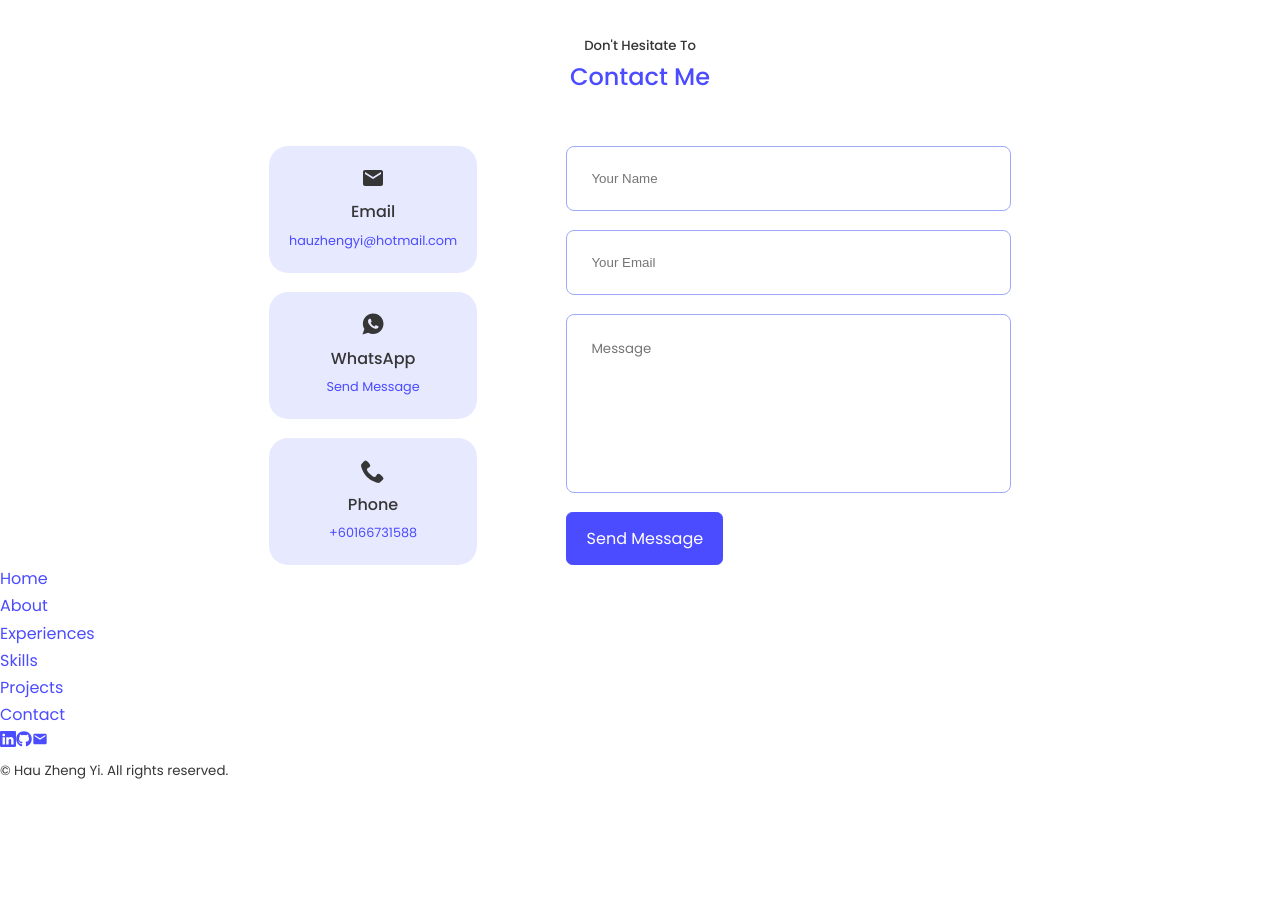
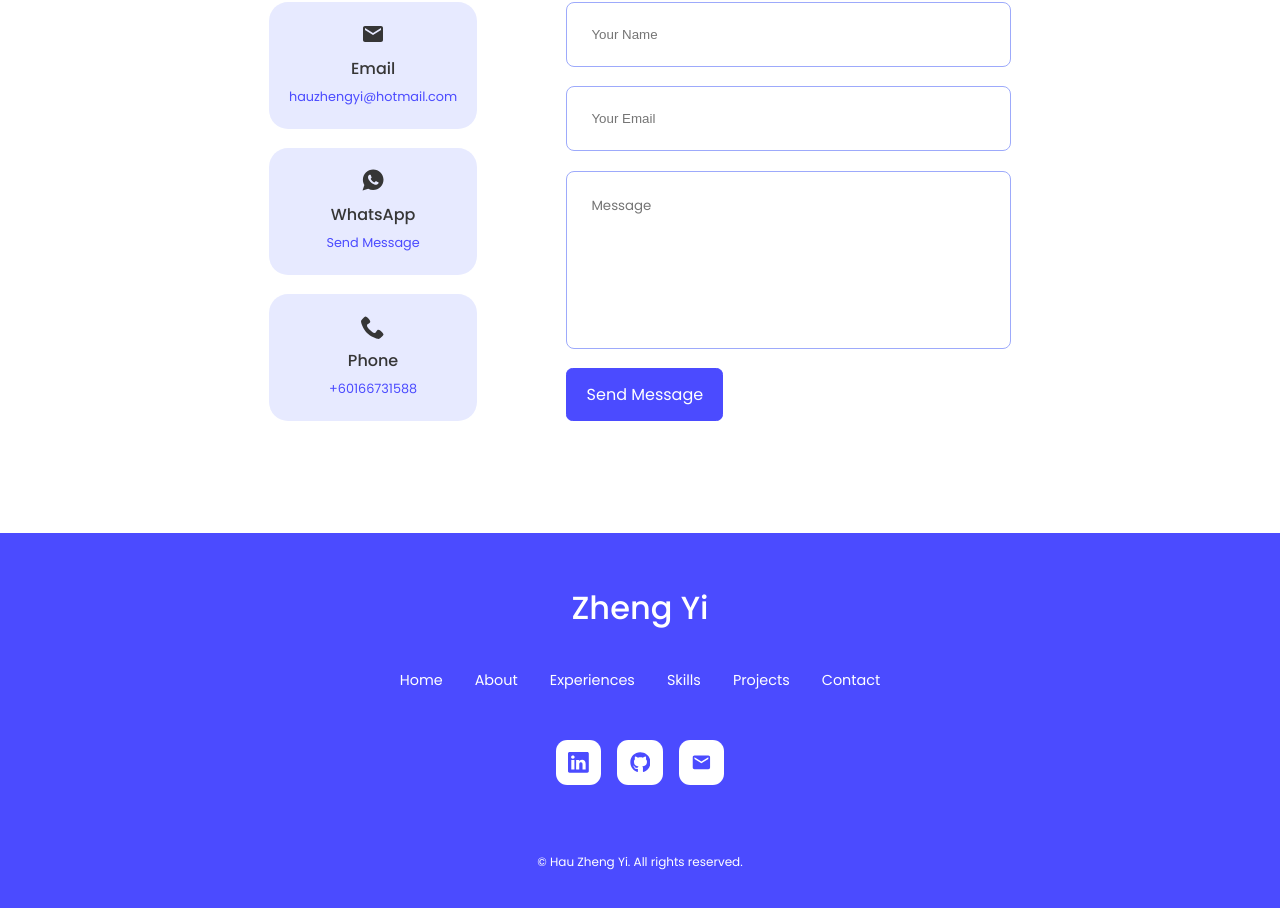
Before and after one commit to hauzhengyi/React-Portfolio, a React (Vite) app: page / in a window 1280 px wide. Shown: the part 4123-5031 px from the top of the page. Before the commit the page ends 4906 px from the top, so only its background shows below. Built offline with nearby package versions, Linux system fonts and the light colour scheme.

Commit message:
6 files modified

```diff
--- a/index.html
+++ b/index.html
@@ -4,7 +4,7 @@
     <meta charset="UTF-8" />
     <link rel="icon" type="image/svg+xml" href="/vite.svg" />
     <meta name="viewport" content="width=device-width, initial-scale=1.0" />
-    <title>Vite + React</title>
+    <title>Zheng Yi's Portfolio</title>
   </head>
   <body>
     <div id="root"></div>
--- a/src/components/contact/contact.css
+++ b/src/components/contact/contact.css
@@ -37,6 +37,7 @@ form {
   flex-direction: column;
   gap: 1.2rem;
   width: 100%;
+  max-width: 50rem;
 }
 
 input,
--- a/src/components/footer/Footer.jsx
+++ b/src/components/footer/Footer.jsx
@@ -7,7 +7,9 @@ import { MdEmail } from 'react-icons/md';
 function Footer() {
   return (
     <footer>
-      <a href="#" className="footer__logo"></a>
+      <a href="#" className="footer__logo">
+        Zheng Yi
+      </a>
       <ul className="permalinks">
         <li>
           <a href="#">Home</a>
--- a/src/components/footer/footer.css
+++ b/src/components/footer/footer.css
@@ -0,0 +1,77 @@
+footer {
+  background: var(--color-accent);
+  padding: 3rem 0;
+  margin-top: 7rem;
+  text-align: center;
+  font-size: 0.9rem;
+  color: var(--color-primary);
+}
+
+.footer__logo {
+  font-size: 2rem;
+  font-weight: 500;
+  margin-bottom: 2rem;
+  display: inline-block;
+}
+
+footer a {
+  color: var(--color-primary);
+}
+
+.permalinks {
+  display: flex;
+  flex-wrap: wrap;
+  justify-content: center;
+  gap: 2rem;
+  margin: 0 auto 3rem;
+}
+
+.footer__socials {
+  display: flex;
+  justify-content: center;
+  gap: 1rem;
+  margin-bottom: 4rem;
+}
+
+.footer__socials a {
+  background: var(--color-primary);
+  color: var(--color-accent);
+  padding: 0.7rem;
+  border-radius: 0.7rem;
+  display: flex;
+  border: 1px solid transparent;
+  font-size: 1.3rem;
+}
+
+.footer__socials a:hover {
+  color: var(--color-primary);
+  background: transparent;
+  border-color: var(--color-primary);
+}
+
+.footer__socials a * {
+  transition: none;
+}
+
+.footer__copyright {
+  margin-bottom: 4rem;
+  color: var(--color-primary);
+}
+
+/* ============= MEDIA QUERIES (MD) ============= */
+
+@media screen and (max-width: 1024px) {
+}
+
+/* ============= MEDIA QUERIES (sm) ============= */
+
+@media screen and (max-width: 600px) {
+  .permalinks {
+    flex-direction: column;
+    gap: 1.5rem;
+  }
+
+  .footer__socials {
+    margin-bottom: 2.6rem;
+  }
+}
--- a/src/components/skills/Skills.jsx
+++ b/src/components/skills/Skills.jsx
@@ -57,11 +57,11 @@ function Skills() {
               skill="jQuery"
               experience="Intermediate"
             />
-            <Skill
+            {/* <Skill
               icon={<SiTypescript />}
               skill="TypeScript"
               experience="Basic"
-            />
+            /> */}
           </div>
         </div>
         <div className="skills__backend">
--- a/src/components/skills/skills.css
+++ b/src/components/skills/skills.css
@@ -1,8 +1,8 @@
 .skills__container {
   display: grid;
-  grid-template-columns: 1fr 1fr;
-  padding-inline: 2rem;
+  grid-template-columns: 1fr 1fr 1fr;
   gap: 2rem;
+  transition: var(--transition);
 }
 
 .skills__container > div {
@@ -40,6 +40,14 @@
   font-size: 2rem;
   margin-top: 0.2rem;
   color: var(--color-accent);
+}
+
+/* ============= MEDIA QUERIES (LG-MD) ============= */
+
+@media screen and (max-width: 1400px) {
+  .skills__container {
+    grid-template-columns: 1fr 1fr;
+  }
 }
 
 /* ============= MEDIA QUERIES (MD) ============= */
```
